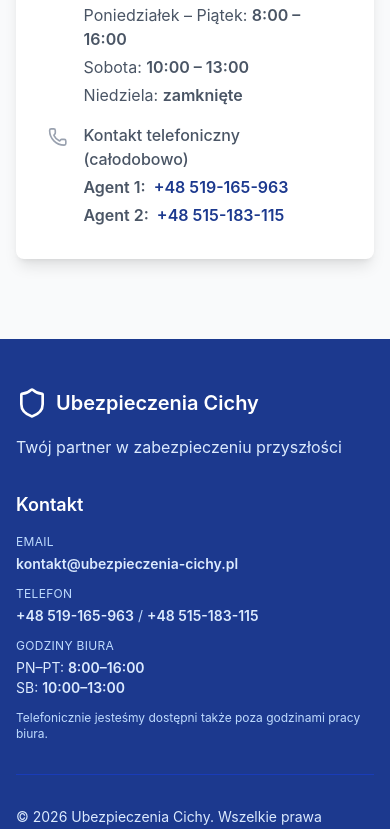
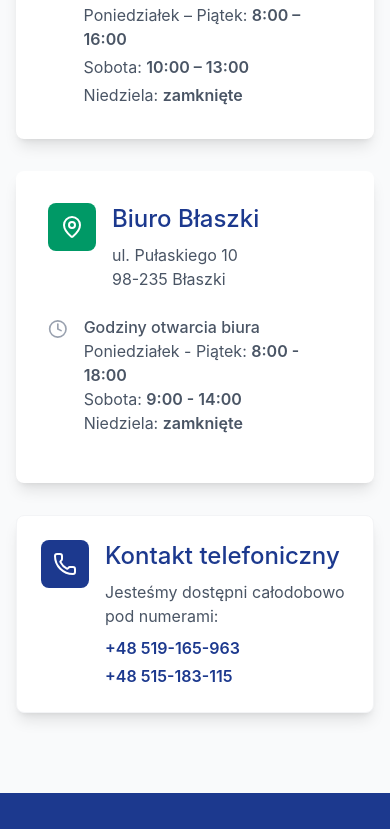
Before and after one commit to Skiperpol/ubezpieczenia-cichy.pl, a React (Vite) app: page / in a window 390 px wide. Shown: the part 2786-3615 px from the top of the page. Built offline with nearby package versions, Linux system fonts and the light colour scheme.

Commit message:
Update office details and layout in App component
- Changed office title to "Biuro Błaszki" with updated address and opening hours.
- Enhanced contact information layout for better visibility, including phone numbers.
- Improved responsiveness and visual appeal of the office information section.

```diff
--- a/src/app/App.tsx
+++ b/src/app/App.tsx
@@ -515,13 +515,13 @@ function App() {
         <div className="max-w-7xl mx-auto px-4 sm:px-6 lg:px-8">
           <h2 className="text-4xl text-center text-blue-900 mb-4">Nasze biuro</h2>
           <p className="text-center text-gray-600 mb-12">Odwiedź nas osobiście</p>
-          <div className="flex flex-col items-center justify-center gap-8">
+          <div className="grid grid-cols-1 lg:grid-cols-2 gap-8 items-stretch">
             <motion.div
               initial={{ opacity: 0, scale: 0.95 }}
               whileInView={{ opacity: 1, scale: 1 }}
               transition={{ duration: 0.5 }}
               viewport={{ once: true }}
-              className="bg-white p-8 rounded-lg shadow-lg"
+              className="bg-white p-8 rounded-lg shadow-lg h-full"
             >
               <div className="flex items-start space-x-4 mb-6">
                 <div className="bg-blue-900 p-3 rounded-lg">
@@ -543,53 +543,56 @@ function App() {
                     <p className="text-gray-600">Niedziela: <span className="font-semibold">zamknięte</span></p>
                   </div>
                 </div>
-                <div className="flex items-start space-x-4">
-                  <Phone className="h-5 w-5 text-gray-400 mt-1" />
-                  <div className="space-y-1">
-                    <p className="text-gray-600 font-medium">Kontakt telefoniczny (całodobowo)</p>
-                    <p className="text-gray-600">
-                      <span className="font-semibold mr-2">Agent 1:</span>
-                      <a href="tel:+48519165963" className="text-blue-900 font-semibold hover:underline">
-                        +48 519-165-963
-                      </a>
-                    </p>
-                    <p className="text-gray-600">
-                      <span className="font-semibold mr-2">Agent 2:</span>
-                      <a href="tel:+48515183115" className="text-blue-900 font-semibold hover:underline">
-                        +48 515-183-115
-                      </a>
-                    </p>
-                  </div>
-                </div>
               </div>
             </motion.div>
-{/*
+
             <motion.div
               initial={{ opacity: 0, scale: 0.95 }}
               whileInView={{ opacity: 1, scale: 1 }}
               transition={{ duration: 0.5, delay: 0.1 }}
               viewport={{ once: true }}
-              className="bg-white p-8 rounded-lg shadow-lg"
+              className="bg-white p-8 rounded-lg shadow-lg h-full"
             >
               <div className="flex items-start space-x-4 mb-6">
                 <div className="bg-emerald-600 p-3 rounded-lg">
                   <MapPin className="h-6 w-6 text-white" />
                 </div>
                 <div>
-                  <h3 className="text-2xl text-blue-900 mb-2">Biuro Kraków Stare Miasto</h3>
-                  <p className="text-gray-600">ul. Floriańska 45</p>
-                  <p className="text-gray-600">31-019 Kraków</p>
+                  <h3 className="text-2xl text-blue-900 mb-2">Biuro Błaszki</h3>
+                  <p className="text-gray-600">ul. Pułaskiego 10</p>
+                  <p className="text-gray-600">98-235 Błaszki</p>
                 </div>
               </div>
               <div className="flex items-start space-x-4 mb-4">
                 <Clock className="h-5 w-5 text-gray-400 mt-1" />
                 <div>
-                  <p className="text-gray-600">Poniedziałek - Piątek: 9:00 - 18:00</p>
-                  <p className="text-gray-600">Sobota: 10:00 - 14:00</p>
-                  <p className="text-gray-600">Niedziela: Zamknięte</p>
+                  <p className="text-gray-600 font-medium">Godziny otwarcia biura</p>
+                  <p className="text-gray-600">Poniedziałek - Piątek: <span className="font-semibold">8:00 - 18:00</span></p>
+                  <p className="text-gray-600">Sobota: <span className="font-semibold">9:00 - 14:00</span></p>
+                  <p className="text-gray-600">Niedziela: <span className="font-semibold">zamknięte</span></p>
                 </div>
               </div>
-            </motion.div> */}
+            </motion.div>
+          </div>
+
+          <div className="mt-8 bg-white p-6 md:p-8 rounded-lg shadow-lg border border-gray-100">
+            <div className="flex items-start gap-4">
+              <div className="bg-blue-900 p-3 rounded-lg">
+                <Phone className="h-6 w-6 text-white" />
+              </div>
+              <div className="space-y-2">
+                <h3 className="text-2xl text-blue-900">Kontakt telefoniczny</h3>
+                <p className="text-gray-600">Jesteśmy dostępni całodobowo pod numerami:</p>
+                <div className="flex flex-col sm:flex-row sm:items-center sm:gap-6 gap-1">
+                  <a href="tel:+48519165963" className="text-blue-900 font-semibold hover:underline">
+                    +48 519-165-963
+                  </a>
+                  <a href="tel:+48515183115" className="text-blue-900 font-semibold hover:underline">
+                    +48 515-183-115
+                  </a>
+                </div>
+              </div>
+            </div>
           </div>
         </div>
       </section>
@@ -770,8 +773,8 @@ function App() {
                 </div>
                 <div>
                   <p className="uppercase tracking-wide text-xs text-blue-200 mb-1">Godziny biura</p>
-                  <p>PN–PT: <span className="font-semibold">8:00–16:00</span></p>
-                  <p>SB: <span className="font-semibold">10:00–13:00</span></p>
+                  <p>Kalisz: PN–PT <span className="font-semibold">8:00–16:00</span>, SB <span className="font-semibold">10:00–13:00</span></p>
+                  <p>Błaszki: PN–PT <span className="font-semibold">8:00–18:00</span>, SB <span className="font-semibold">9:00–14:00</span></p>
                 </div>
                 <p className="text-blue-200 text-xs">
                   Telefonicznie jesteśmy dostępni także poza godzinami pracy biura.
```
Also changed, not shown: 5 other files (tests, documents, lock files or other folders).
